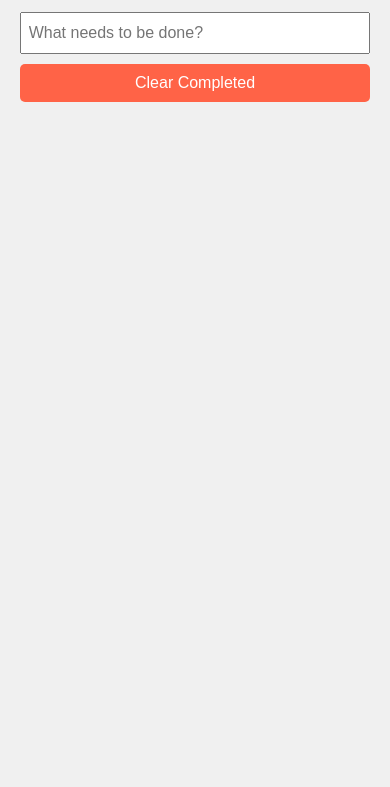
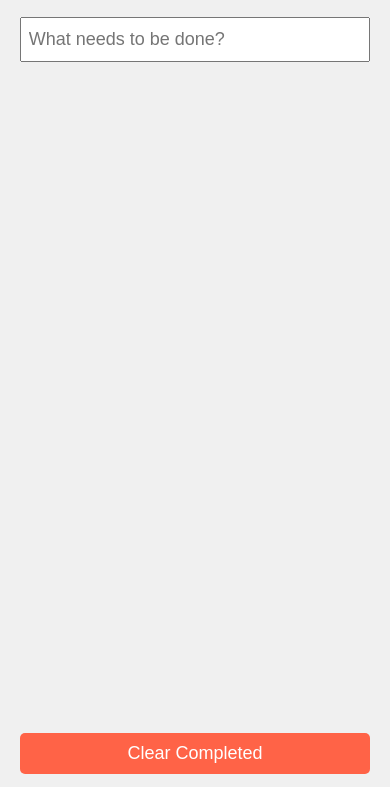
Before and after one commit to addievo/simpleToDo, a plain HTML site: page index.html in a window 390 px wide. Shown: the part 73-860 px from the top of the page. Drawn offline with Linux system fonts and the light colour scheme.

Commit message:
fixes for mobile

```diff
--- a/index.html
+++ b/index.html
@@ -2,11 +2,15 @@
 <html>
 <head>
     <title>Todo List</title>
-<style>
+    <meta name="viewport" content="width=device-width, initial-scale=1">
+    <style>
         body {
             background-color: #f0f0f0;
             font-family: Arial, sans-serif;
             padding: 0 5%;
+            display: flex;
+            flex-direction: column;
+            min-height: 100vh;
         }
 
         h1 {
@@ -32,6 +36,7 @@
             list-style-type: none;
             padding: 0;
             margin: 0;
+            flex-grow: 1;
         }
 
         #todoList li {
@@ -68,6 +73,10 @@
         @media (max-width: 600px) {
             body {
                 padding: 0 3%;
+            }
+
+            h1, #todoInput, #todoList li label, button {
+                font-size: 18px;
             }
         }
     </style>
```
